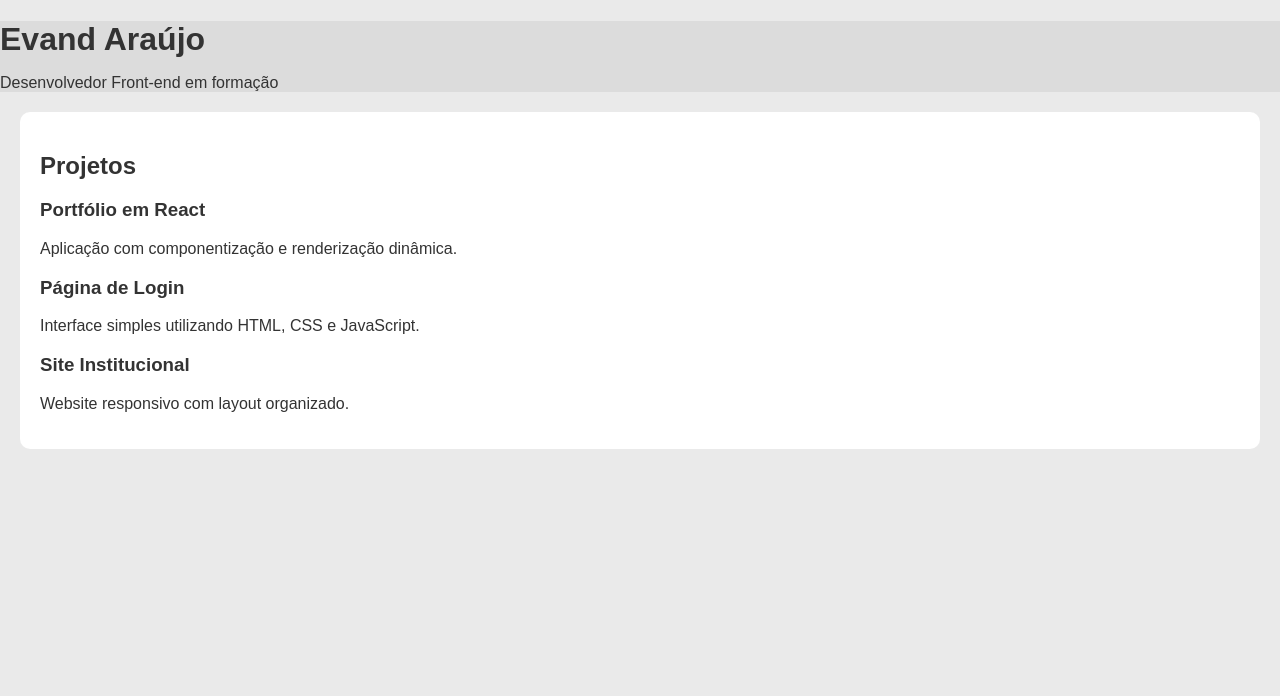
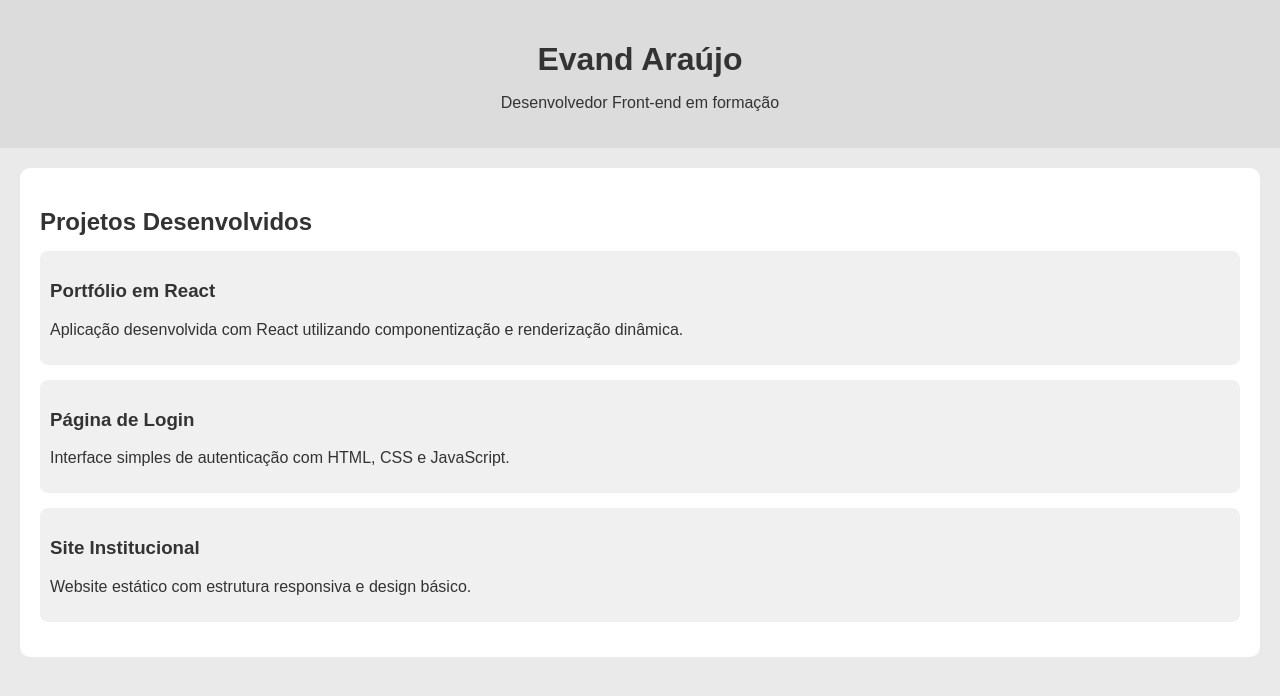
Before and after one commit to evand-araujo/portfolio-evand, a React (Vite) app: page / in a window 1280 px wide. Shown: the top 696 px of the page. Built offline with nearby package versions, Linux system fonts and the light colour scheme.

Commit message:
Update App.jsx

```diff
--- a/src/App.jsx
+++ b/src/App.jsx
@@ -1,6 +1,6 @@
 function Header() {
   return (
-    <header className="header">
+    <header style={{ padding: "20px", textAlign: "center" }}>
       <h1>Evand Araújo</h1>
       <p>Desenvolvedor Front-end em formação</p>
     </header>
@@ -11,37 +11,43 @@ function Projetos() {
   const projetos = [
     {
       nome: "Portfólio em React",
-      descricao: "Aplicação com componentização e renderização dinâmica.",
+      descricao: "Aplicação desenvolvida com React utilizando componentização e renderização dinâmica.",
     },
     {
       nome: "Página de Login",
-      descricao: "Interface simples utilizando HTML, CSS e JavaScript.",
+      descricao: "Interface simples de autenticação com HTML, CSS e JavaScript.",
     },
     {
       nome: "Site Institucional",
-      descricao: "Website responsivo com layout organizado.",
+      descricao: "Website estático com estrutura responsiva e design básico.",
     },
   ];
 
   return (
-    <section className="projetos">
-      <h2>Projetos</h2>
+    <section style={{ padding: "20px" }}>
+      <h2>Projetos Desenvolvidos</h2>
 
-      <div className="grid">
-        {projetos.map((projeto, index) => (
-          <div key={index} className="card">
-            <h3>{projeto.nome}</h3>
-            <p>{projeto.descricao}</p>
-          </div>
-        ))}
-      </div>
+      {projetos.map((projeto, index) => (
+        <div
+          key={index}
+          style={{
+            marginBottom: "15px",
+            padding: "10px",
+            background: "#f0f0f0",
+            borderRadius: "8px",
+          }}
+        >
+          <h3>{projeto.nome}</h3>
+          <p>{projeto.descricao}</p>
+        </div>
+      ))}
     </section>
   );
 }
 
 function App() {
   return (
-    <div className="container">
+    <div>
       <Header />
       <Projetos />
     </div>
```
